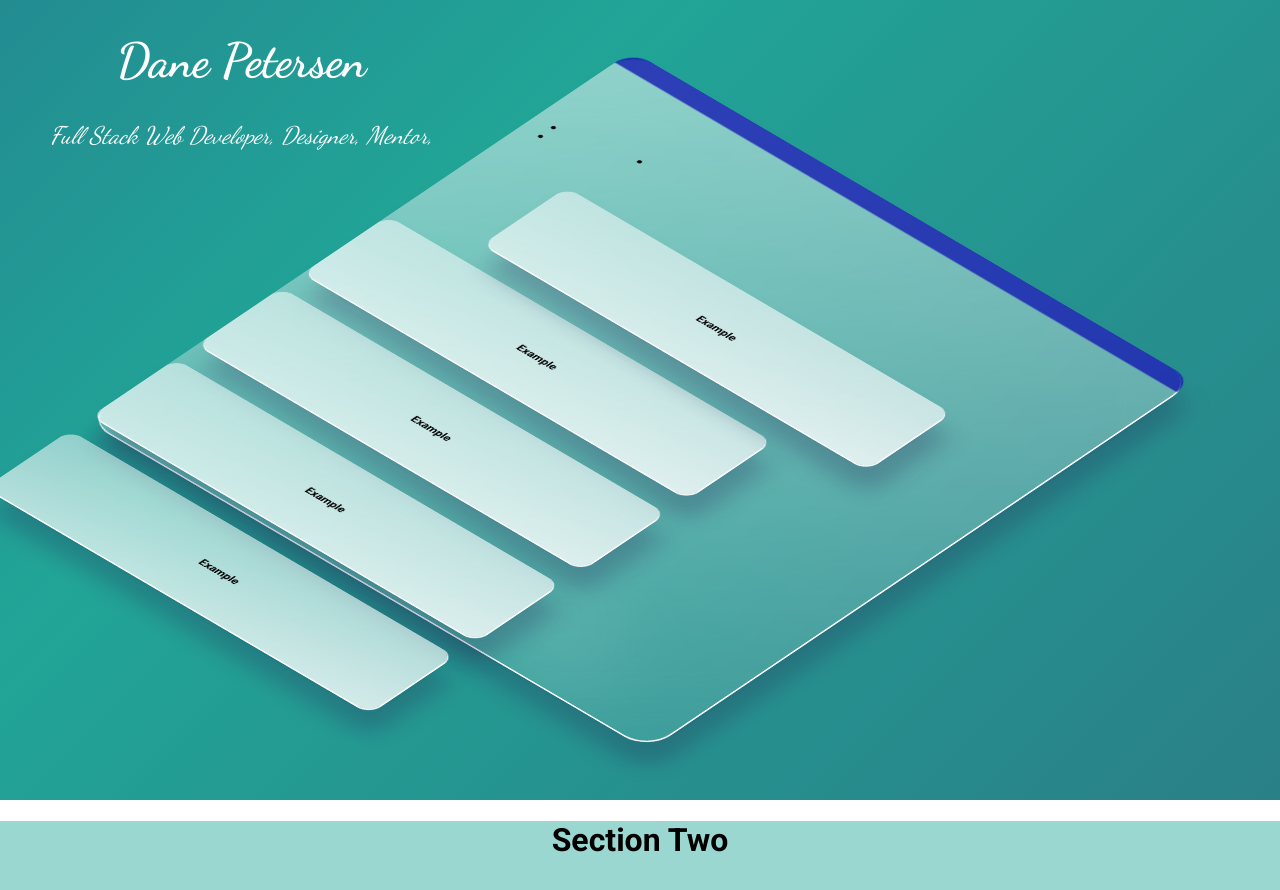
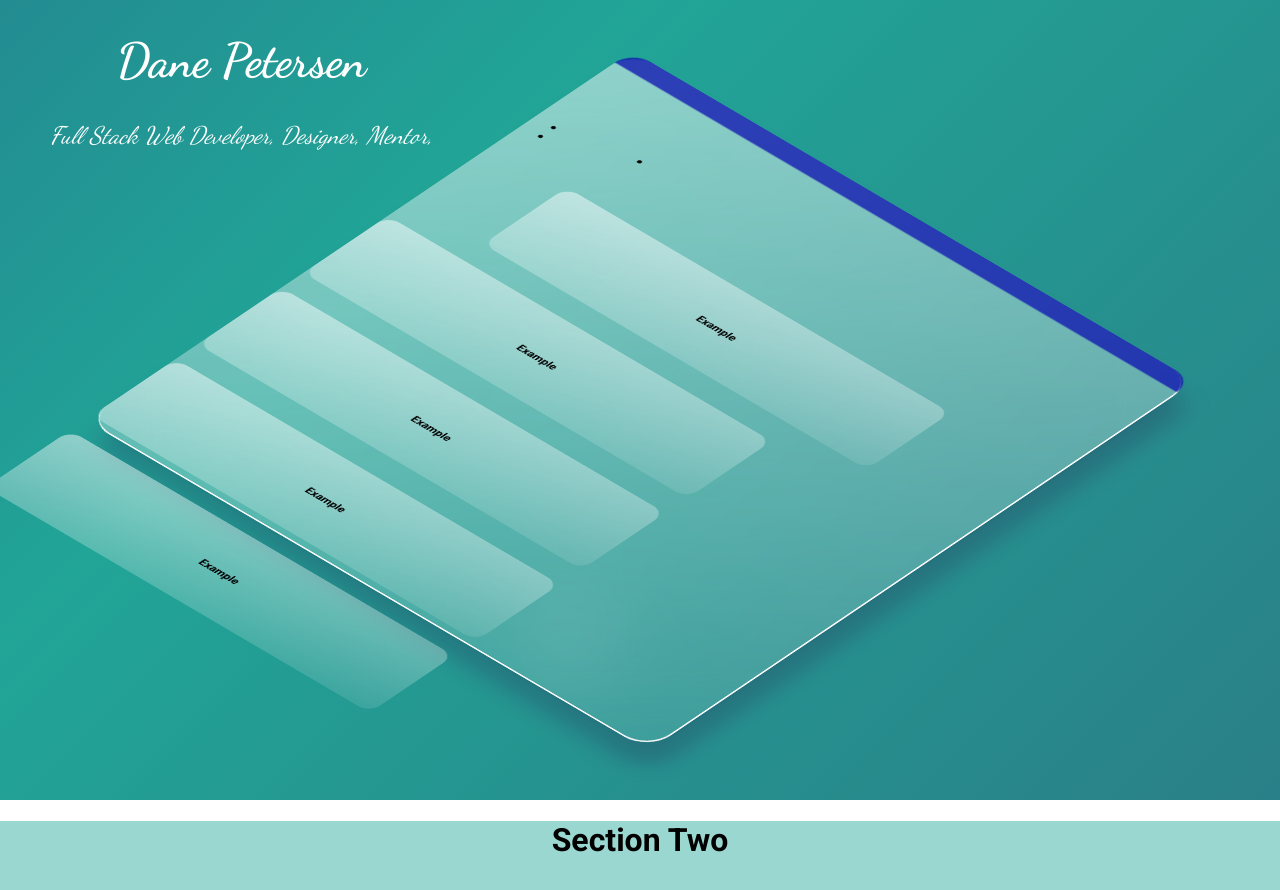
Before and after one commit to DanePete/portfolio, a React (Create React App) app: page / in a window 1280 px wide. Shown: the top 890 px of the page. Built offline with nearby package versions, Linux system fonts and the light colour scheme.

Commit message:
fixed rgba bug

```diff
--- a/src/components/Hero/hero.scss
+++ b/src/components/Hero/hero.scss
@@ -116,7 +116,7 @@
   margin: 2rem 0rem;
   padding: 2rem;
   // box-shadow: 6px 6px 20px rgba(122, 122, 122, 0.212);
-  box-shadow: 1px 1px 0 1px #f9f9fb, -1px 0 28px 0 rgb(34 33 81 / 1%), 28px 28px 28px 0 rgb(34 33 81 / 25%);
+  background: linear-gradient(to right bottom, rgba(255,255,255,0.5),rgba(255,255,255,0.1));
   justify-content: space-between;
 }
 
```
